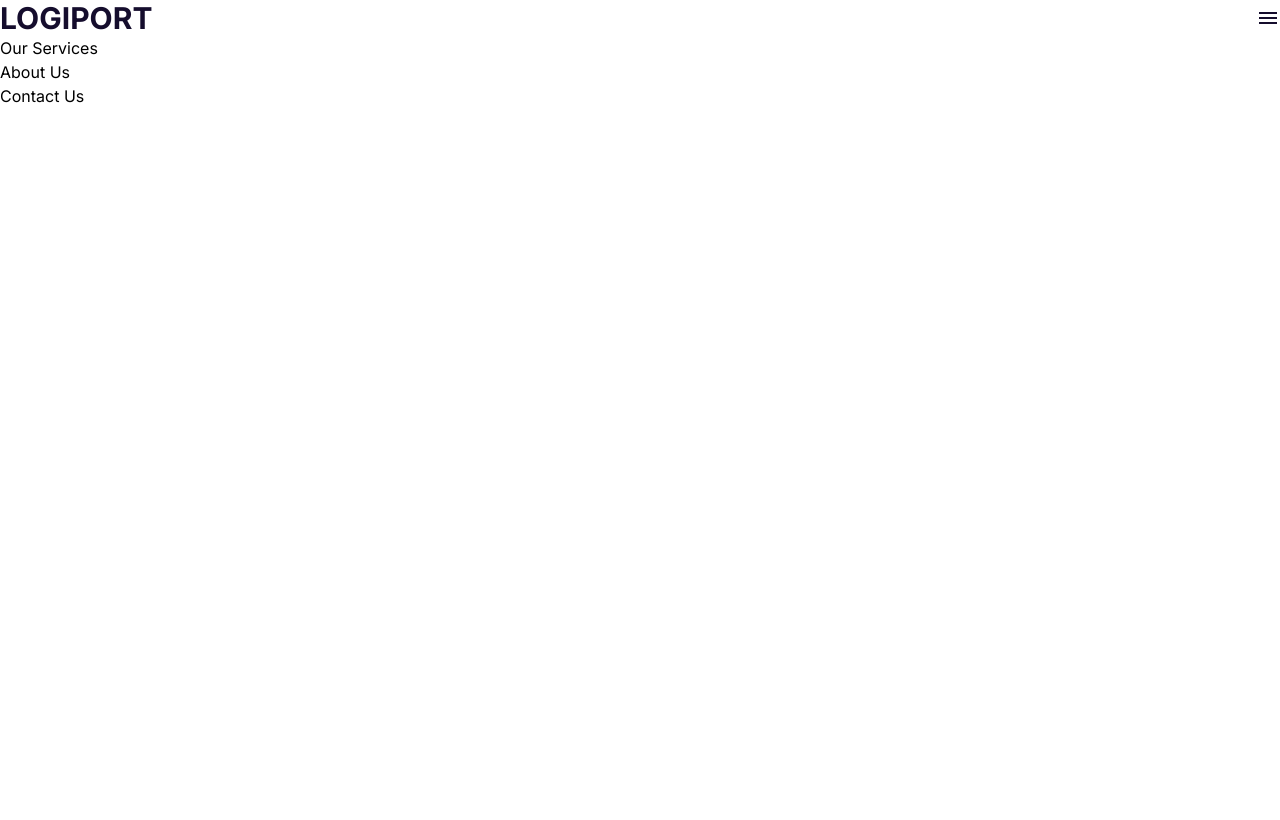
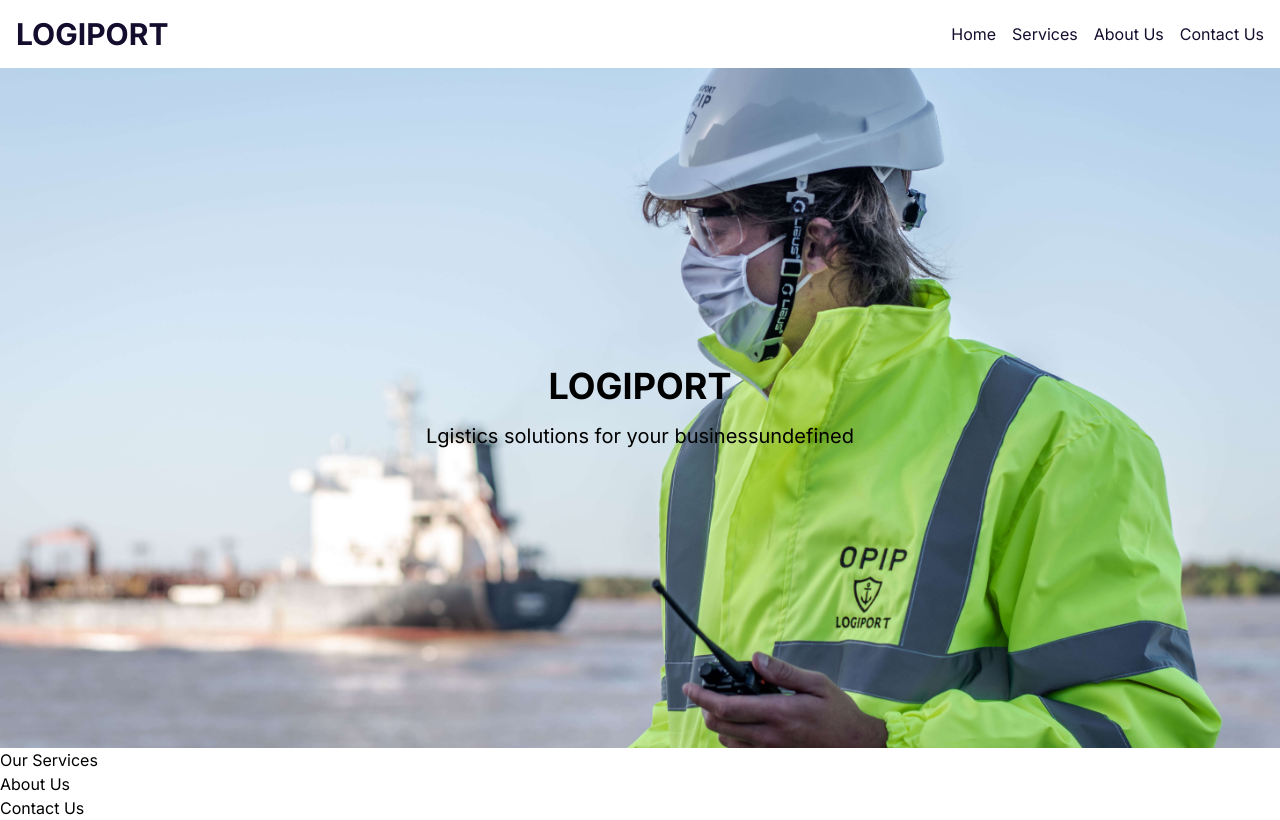
Before and after one commit to Stefano-Mazziotta/logiport.com.ar, a Next.js app: page / in a window 1280 px wide. Built offline with nearby package versions, Linux system fonts and the light colour scheme.

Commit message:
working on header section

```diff
--- a/src/app/page.tsx
+++ b/src/app/page.tsx
@@ -6,6 +6,7 @@
   return (
     <>
       <Header />
+
       <section id="services">
         <h2>Our Services</h2>
         {/* Add content about your services here */}
--- a/src/components/header.tsx
+++ b/src/components/header.tsx
@@ -1,17 +1,20 @@
 import Link from "next/link";
-import MenuMobile from "./menu-button";
+import MenuMobile from "./menu-mobile";
+import { MenuDesktop } from "./menu-desktop";
+import { Hero } from "./hero";
 
 export function Header() {
   return (
     <header className="text-principal">
-      <nav className="flex justify-between items-center">
+      <nav className="sticky flex justify-between items-center p-4">
         <Link className="z-20" href="/">
-          <h1 className="text-3xl uppercase font-bold">Logiport</h1>
+          <h1 className="text-3xl uppercase font-bold">LOGIPORT</h1>
         </Link>
         <MenuMobile />
+        <MenuDesktop />
       </nav>
 
-      <div className="hero"></div>
+      <Hero />
     </header>
   );
 }
--- /dev/null
+++ b/src/components/hero.tsx
@@ -0,0 +1,29 @@
+"use client";
+import { useEffect, useState } from "react";
+
+export function Hero() {
+  const [typedText, setTypedText] = useState("");
+  const textToType = "Logistics solutions for your business";
+
+  useEffect(() => {
+    let currentIndex = 0;
+    const interval = setInterval(() => {
+      setTypedText((prevText) => prevText + textToType[currentIndex]);
+      currentIndex++;
+      if (currentIndex === textToType.length) {
+        clearInterval(interval);
+      }
+    }, 100);
+
+    return () => clearInterval(interval);
+  }, []);
+
+  return (
+    <section className="h-[85vh] bg-hero-img bg-cover bg-center flex items-center justify-center">
+      <div className="text-black text-center">
+        <h1 className="text-4xl font-bold mb-4">LOGIPORT</h1>
+        <p className="text-xl">{typedText}</p>
+      </div>
+    </section>
+  );
+}
--- a/src/components/menu-button.tsx
+++ /dev/null
@@ -1,32 +0,0 @@
-"use client";
-// This is a Client Component
-import { useState } from "react";
-import { MenuIcon } from "./icons/menu-icon";
-
-export default function MenuMobile() {
-  const [isMenuOpen, setIsMenuOpen] = useState(false);
-
-  return (
-    <>
-      <button className="z-20" onClick={() => setIsMenuOpen(!isMenuOpen)}>
-        <MenuIcon />
-      </button>
-
-      {isMenuOpen && (
-        <nav className="absolute top-0 left-0 w-screen h-screen bg-sky-100 z-10 flex justify-center">
-          <ul className="flex flex-col justify-start items-center w-full">
-            <li className="p-4 border border-black w-full">
-              <a href="#services">Our Services</a>
-            </li>
-            <li className="p-4 w-full">
-              <a href="#about">About Us</a>
-            </li>
-            <li className="p-4 w-full">
-              <a href="#contact">Contact Us</a>
-            </li>
-          </ul>
-        </nav>
-      )}
-    </>
-  );
-}
--- /dev/null
+++ b/src/components/menu-desktop.tsx
@@ -0,0 +1,14 @@
+import { HOME_LINKS } from "@/placeholder-data";
+import Link from "next/link";
+
+export function MenuDesktop() {
+  return (
+    <nav className="hidden md:flex justify-center items-center gap-4">
+      {HOME_LINKS.map((link, index) => (
+        <Link key={index} href={link.href}>
+          {link.text}
+        </Link>
+      ))}
+    </nav>
+  );
+}
--- /dev/null
+++ b/src/components/menu-mobile.tsx
@@ -0,0 +1,40 @@
+"use client";
+// This is a Client Component
+import { useState } from "react";
+import { MenuIcon } from "./icons/menu-icon";
+import Link from "next/link";
+import { HOME_LINKS } from "@/placeholder-data";
+
+export default function MenuMobile() {
+  const [isMenuOpen, setIsMenuOpen] = useState(false);
+
+  const handleClick = () => {
+    setIsMenuOpen((prev) => !prev);
+  };
+
+  return (
+    <div className="md:hidden">
+      <button className="relative z-20" onClick={handleClick}>
+        <MenuIcon />
+      </button>
+
+      {isMenuOpen && (
+        <nav className="fixed top-0 left-0 w-screen h-screen bg-sky-100 z-10 flex justify-center">
+          <ul className="flex flex-col w-full absolute top-20 gap-1">
+            {HOME_LINKS.map((link, index) => (
+              <li key={index} className="flex justify-start items-start">
+                <Link
+                  className="w-full p-4 border border-black"
+                  href={link.href}
+                  onClick={handleClick}
+                >
+                  {link.text}
+                </Link>
+              </li>
+            ))}
+          </ul>
+        </nav>
+      )}
+    </div>
+  );
+}
--- /dev/null
+++ b/src/placeholder-data.ts
@@ -0,0 +1,6 @@
+export const HOME_LINKS = [
+  { href: "/", text: "Home" },
+  { href: "#services", text: "Services" },
+  { href: "#about", text: "About Us" },
+  { href: "#contact", text: "Contact Us" },
+];
--- a/tailwind.config.ts
+++ b/tailwind.config.ts
@@ -9,8 +9,11 @@
   theme: {
     extend: {
       colors: {
-        'principal':'#150D2D',
-      }
+        principal: "#150D2D",
+      },
+      backgroundImage: {
+        "hero-img": "url('/images/hero.jpg')",
+      },
     },
   },
   plugins: [],
```
Also changed, not shown: public/images/hero.jpg (added), 1 other file (tests, documents, lock files or other folders).
